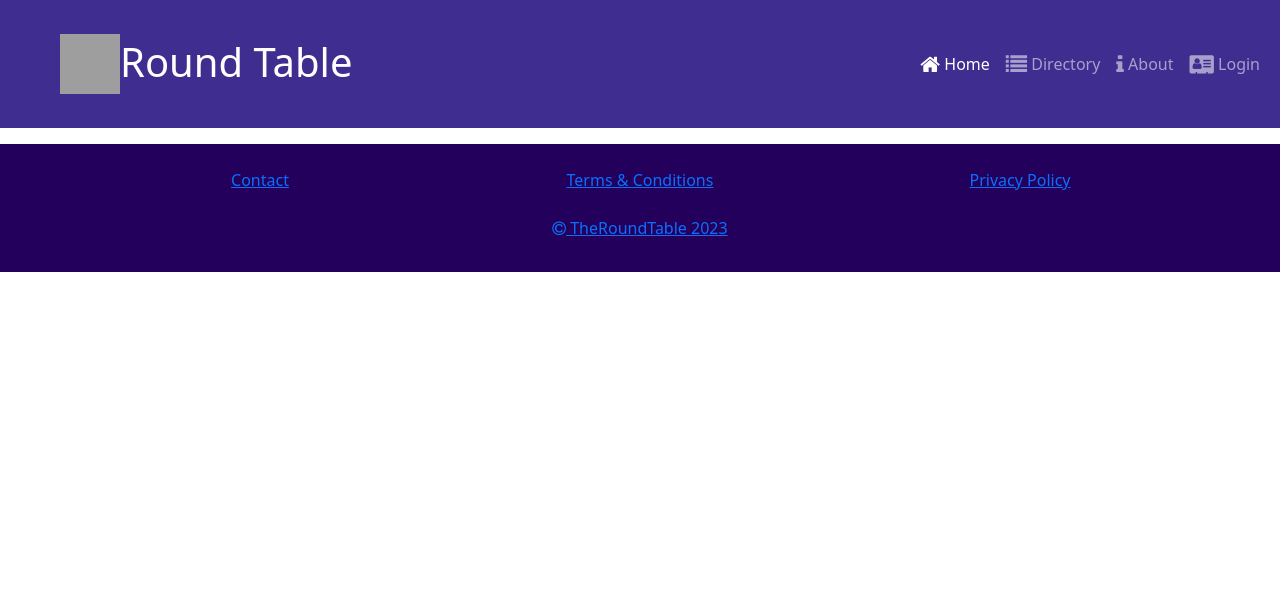
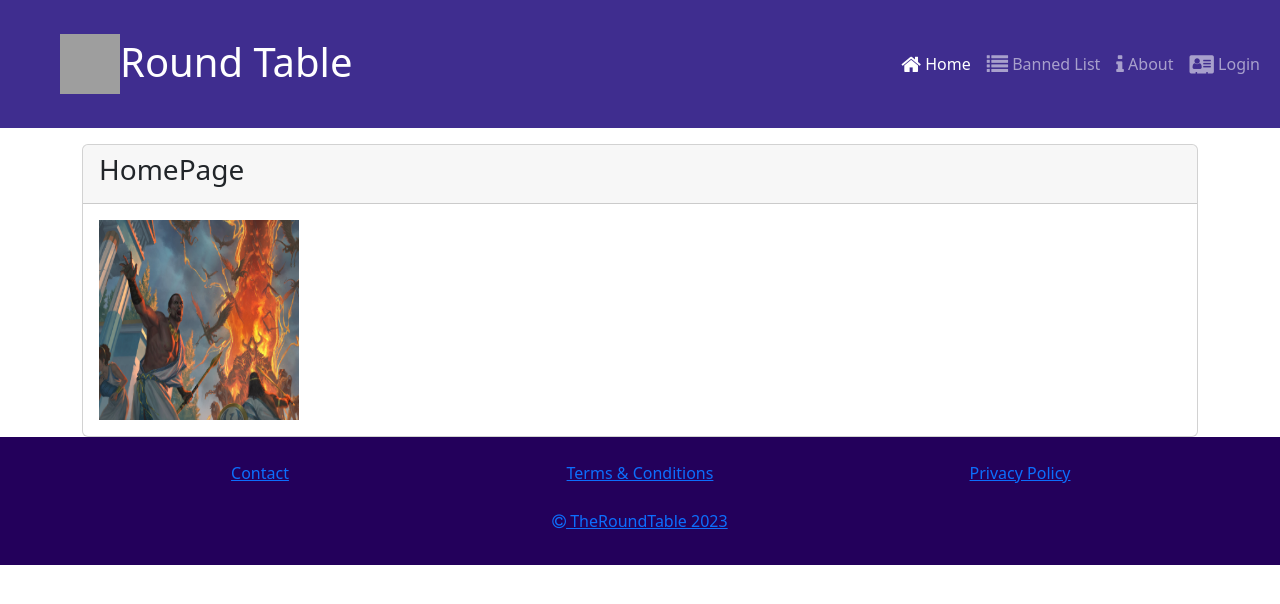
Before and after one commit to IanSLosch/nureactproject, a React (Create React App) app: page / in a window 1280 px wide. Shown: the top 604 px of the page. Built offline with nearby package versions, Linux system fonts and the light colour scheme; grey boxes are pictures that could not be loaded.

Commit message:
routes and pages

```diff
--- a/src/App.css
+++ b/src/App.css
@@ -8,3 +8,8 @@
     background-color: rgb(35, 0, 91);
     min-height: 8rem;
 }
+
+.testimg {
+    width: 200px;
+    height: 200px;
+}
--- a/src/App.js
+++ b/src/App.js
@@ -1,12 +1,22 @@
-
+import './App.css';
 import Header from './components/Header/Header';
 import Footer from './components/Footer/Footer';
-import './App.css';
+import HomePage from './pages/HomePage';
+import BannedListPage from './pages/BannedListPage'
+import AboutPage from './pages/AboutPage';
+import LoginPage from './pages/LoginPage';
+import { Route, Routes } from 'react-router-dom';
 
 function App() {
   return (
     <div className='App'>
       <Header />
+      <Routes>
+        <Route path='/' element={<HomePage/>} />
+        <Route path='bannedlist' element={<BannedListPage/>} />
+        <Route path='about' element={<AboutPage/>} />
+        <Route path='login' element={<LoginPage/>} />
+      </Routes>
       <Footer />
     </div>
   );
--- a/src/components/Footer/Footer.js
+++ b/src/components/Footer/Footer.js
@@ -1,5 +1,5 @@
 import { Container, Row, Col } from 'reactstrap'
-
+// import { Link } from 'react-router-dom'
 
 const Footer = () => {
     return (
--- a/src/components/Header/Header.js
+++ b/src/components/Header/Header.js
@@ -28,8 +28,8 @@ const Header = () => {
                         </NavLink>
                     </NavItem>
                     <NavItem>
-                        <NavLink className='nav-link' to='/directory'>
-                            <i className='fa fa-list fa-lg'/> Directory
+                        <NavLink className='nav-link' to='/bannedlist'>
+                            <i className='fa fa-list fa-lg'/> Banned List
                         </NavLink>
                     </NavItem>
                     <NavItem>
--- a/src/pages/AboutPage.js
+++ b/src/pages/AboutPage.js
@@ -0,0 +1,24 @@
+import { Container, Row, Col, Card, CardBody, CardHeader } from 'reactstrap'
+import image from '../app/assets/image/docksideart.jpg'
+
+const AboutPage = () => {
+
+    return (
+        <Container>
+            <Row>
+                <Col>
+                    <Card>
+                        <CardHeader>
+                            <h3>AboutPage</h3>
+                        </CardHeader>
+                        <CardBody>
+                            <img className='testimg' src={image} />
+                        </CardBody>
+                    </Card>
+                </Col>
+            </Row>
+        </Container>
+    )
+}
+
+export default AboutPage
--- a/src/pages/BannedListPage.js
+++ b/src/pages/BannedListPage.js
@@ -0,0 +1,24 @@
+import { Container, Row, Col, Card, CardBody, CardHeader } from 'reactstrap'
+
+
+const BannedListPage = () => {
+    <Container my='4'>
+        <Row>
+            <Col sm='6'>
+                <h3>Banned List</h3>
+                <div className='d-flex justify-content-center'>
+                    <ul>
+                        <li>Insert Banned Component</li>
+                    </ul>
+                </div>
+            </Col>
+            <Col sm='6'className='d-flex justify-content-center'>
+                <div className='list-display d-none d-sm-block'>
+                    <img className='img-fluid cardMask' id='cardDisplay' src="/image/mtg-cardback.jpg" alt='card' />
+                </div>
+            </Col>
+        </Row>
+    </Container>
+}
+
+export default BannedListPage
--- a/src/pages/HomePage.js
+++ b/src/pages/HomePage.js
@@ -0,0 +1,24 @@
+import { Container, Row, Col, Card, CardBody, CardHeader } from 'reactstrap'
+import image from '../app/assets/image/breachart.jpg'
+
+const HomePage = () => {
+
+    return (
+        <Container>
+            <Row>
+                <Col>
+                    <Card>
+                        <CardHeader>
+                            <h3>HomePage</h3>
+                        </CardHeader>
+                        <CardBody>
+                            <img className='testimg' src={image} />
+                        </CardBody>
+                    </Card>
+                </Col>
+            </Row>
+        </Container>
+    )
+}
+
+export default HomePage
```
Also changed, not shown: src/features/display/BannedListDisplay.js (+44 -0 lines), 1 other file (tests, documents, lock files or other folders).
